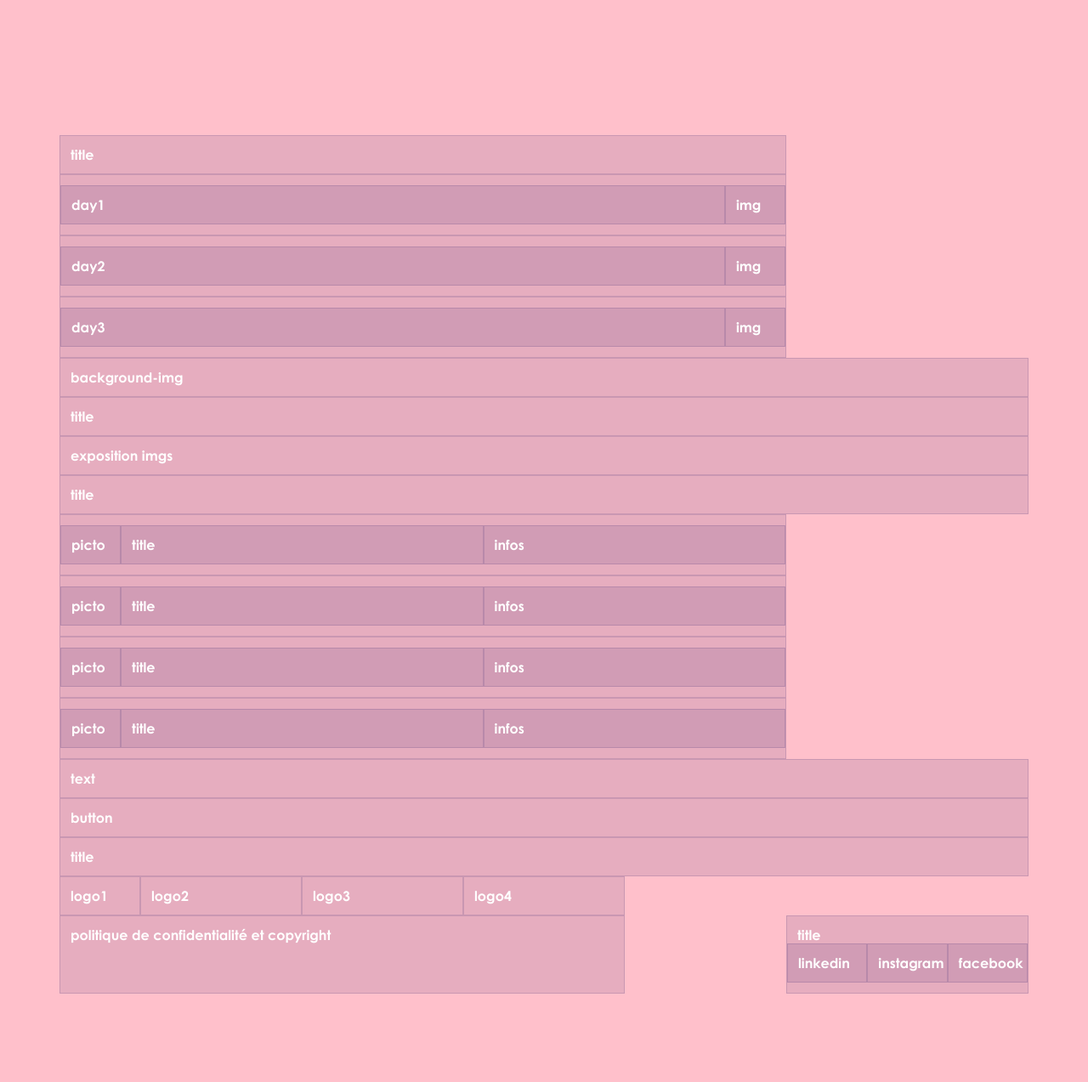
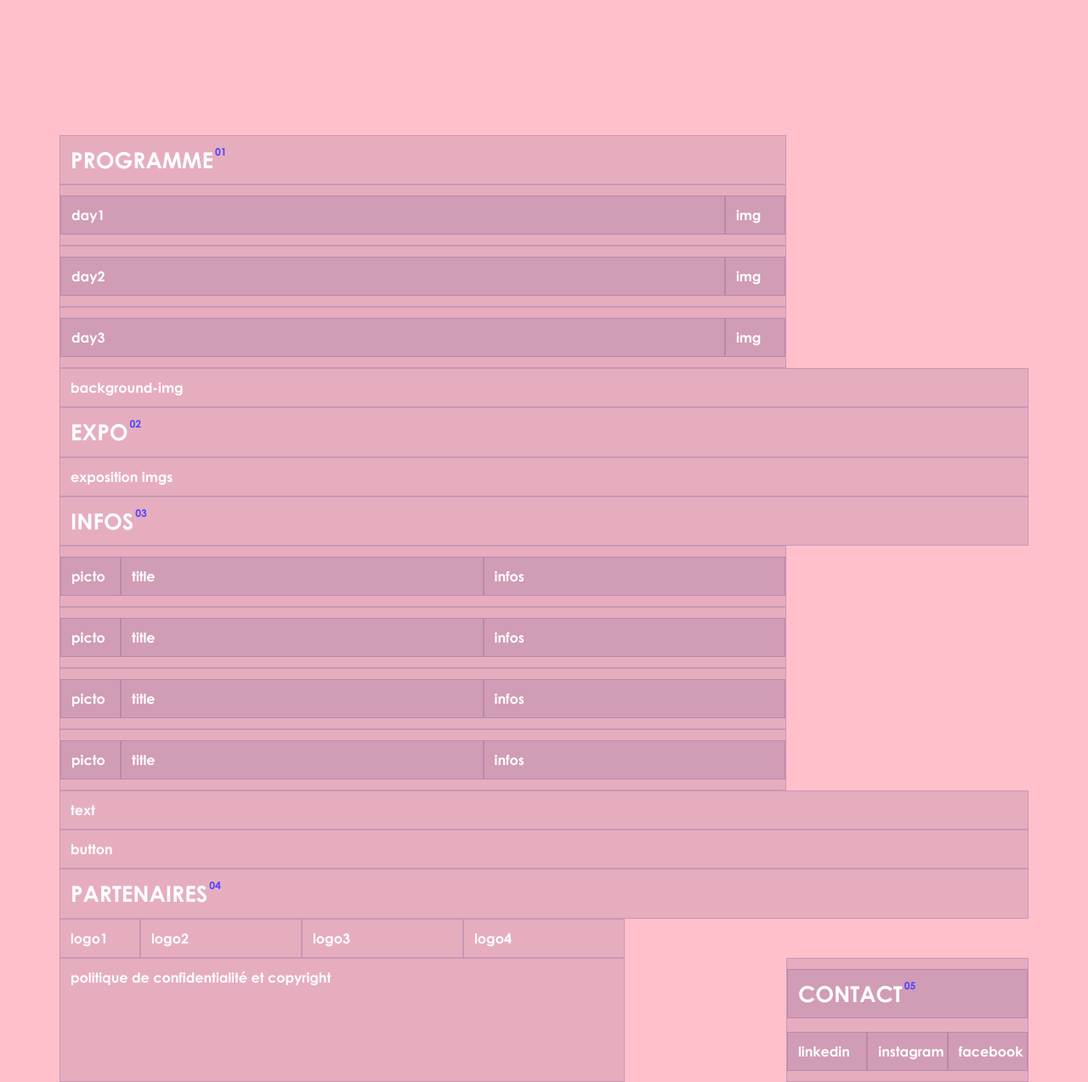
Before and after one commit to rebeccaschuell/eikonica-ppro, a website built with Parcel: page src/index.html in a window 1280 px wide. Shown: the part 1066-2339 px from the top of the page at 85% size. Before the commit the page ends 2235 px from the top, so only its background shows below. Built offline with nearby package versions, Linux system fonts and the light colour scheme.

Commit message:
ajout des titres des sections

```diff
--- a/src/index.html
+++ b/src/index.html
@@ -83,7 +83,11 @@
         <div class="container">
           <div class="row">
             <div class="col-9">
-              <div class="program-title">title</div>
+              <div class="program-title">
+                <p class="program-title-text">
+                  programme<span class="program-title-number">01</span>
+                </p>
+              </div>
             </div>
             <div class="col-9">
               <div class="program-day">
@@ -120,10 +124,16 @@
             </div>
           </div>
         </div>
-        <div class="container">
-          <div class="row">
-            <div class="col-12">
-              <div class="exposition-title">title</div>
+        <div class="exposition-title-container">
+          <div class="container">
+            <div class="row">
+              <div class="col-12">
+                <div class="exposition-title">
+                  <p class="exposition-title-text">
+                    expo<span class="exposition-title-number">02</span>
+                  </p>
+                </div>
+              </div>
             </div>
           </div>
         </div>
@@ -139,7 +149,11 @@
         <div class="container">
           <div class="row">
             <div class="col-12">
-              <div class="information-title">title</div>
+              <div class="information-title">
+                <p class="information-title-text">
+                  infos<span class="information-title-number">03</span>
+                </p>
+              </div>
             </div>
           </div>
         </div>
@@ -232,7 +246,11 @@
         <div class="container">
           <div class="row">
             <div class="col-12">
-              <div class="partner-title">title</div>
+              <div class="partner-title">
+                <p class="partner-title-text">
+                  partenaires<span class="partner-title-number">04</span>
+                </p>
+              </div>
             </div>
           </div>
         </div>
@@ -264,7 +282,15 @@
           </div>
           <div class="col-3 offset-2">
             <div class="contact-socialmedia">
-              <div class="contact-title">title</div>
+              <div class="row">
+                <div class="col-12">
+                  <div class="contact-title">
+                    <p class="contact-title-text">
+                      contact<span class="contact-title-number">05</span>
+                    </p>
+                  </div>
+                </div>
+              </div>
               <div class="row">
                 <div class="col-4">linkedin</div>
                 <div class="col-4">instagram</div>
--- a/src/scss/modules/_contact.scss
+++ b/src/scss/modules/_contact.scss
@@ -0,0 +1,20 @@
+.contact-socialmedia {
+  position: relative;
+}
+
+.contact-title-text {
+  font-family: "Century Gothic Bold";
+  font-size: 26px;
+  letter-spacing: 3;
+  text-transform: uppercase;
+}
+
+.contact-title-number {
+  font-size: 12px;
+  color: var(--main-color);
+  position: absolute;
+  top: 0;
+  padding-left: 2px;
+  position: absolute;
+  margin-top: 12px;
+}
--- a/src/scss/modules/_exposition.scss
+++ b/src/scss/modules/_exposition.scss
@@ -0,0 +1,20 @@
+.exposition-title-container {
+  position: relative;
+}
+
+.exposition-title-text {
+  font-family: "Century Gothic Bold";
+  font-size: 26px;
+  letter-spacing: 3;
+  text-transform: uppercase;
+}
+
+.exposition-title-number {
+  font-size: 12px;
+  color: var(--main-color);
+  position: absolute;
+  top: 0;
+  padding-left: 2px;
+  position: absolute;
+  margin-top: 12px;
+}
--- a/src/scss/modules/_information.scss
+++ b/src/scss/modules/_information.scss
@@ -0,0 +1,20 @@
+.information {
+  position: relative;
+}
+
+.information-title-text {
+  font-family: "Century Gothic Bold";
+  font-size: 26px;
+  letter-spacing: 3;
+  text-transform: uppercase;
+}
+
+.information-title-number {
+  font-size: 12px;
+  color: var(--main-color);
+  position: absolute;
+  top: 0;
+  padding-left: 2px;
+  position: absolute;
+  margin-top: 12px;
+}
--- a/src/scss/modules/_partner.scss
+++ b/src/scss/modules/_partner.scss
@@ -0,0 +1,20 @@
+.partner {
+  position: relative;
+}
+
+.partner-title-text {
+  font-family: "Century Gothic Bold";
+  font-size: 26px;
+  letter-spacing: 3;
+  text-transform: uppercase;
+}
+
+.partner-title-number {
+  font-size: 12px;
+  color: var(--main-color);
+  position: absolute;
+  top: 0;
+  padding-left: 2px;
+  position: absolute;
+  margin-top: 12px;
+}
--- a/src/scss/modules/_program.scss
+++ b/src/scss/modules/_program.scss
@@ -0,0 +1,20 @@
+.program {
+  position: relative;
+}
+
+.program-title-text {
+  font-family: "Century Gothic Bold";
+  font-size: 26px;
+  letter-spacing: 3;
+  text-transform: uppercase;
+}
+
+.program-title-number {
+  font-size: 12px;
+  color: var(--main-color);
+  position: absolute;
+  top: 0;
+  padding-left: 2px;
+  position: absolute;
+  margin-top: 12px;
+}
```
